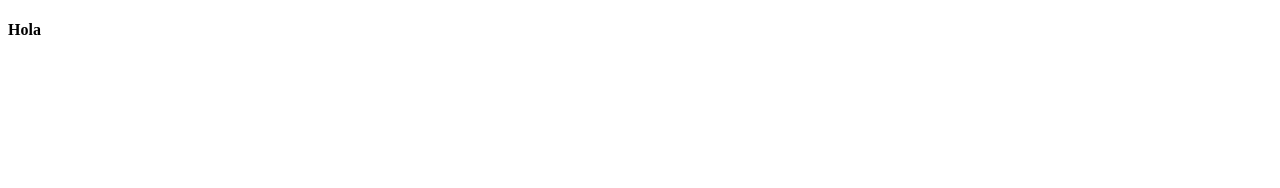
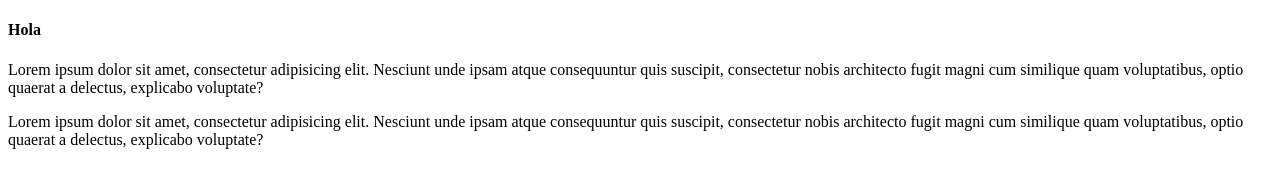
Before and after one commit to JhohanMoran/HelloWorldGitHub, a plain HTML site: page index.html in a window 1280 px wide. Drawn offline with Linux system fonts and the light colour scheme.

Commit message:
Ahora esta correctos1 Please enter the commit message for your changes. Lines starting

```diff
--- a/index.html
+++ b/index.html
@@ -7,5 +7,9 @@
 </head>
 <body>
     <h4>Hola</h4>
+    <div>
+        <p>Lorem ipsum dolor sit amet, consectetur adipisicing elit. Nesciunt unde ipsam atque consequuntur quis suscipit, consectetur nobis architecto fugit magni cum similique quam voluptatibus, optio quaerat a delectus, explicabo voluptate?</p>
+        <p>Lorem ipsum dolor sit amet, consectetur adipisicing elit. Nesciunt unde ipsam atque consequuntur quis suscipit, consectetur nobis architecto fugit magni cum similique quam voluptatibus, optio quaerat a delectus, explicabo voluptate?</p>
+    </div>
 </body>
 </html>
```
